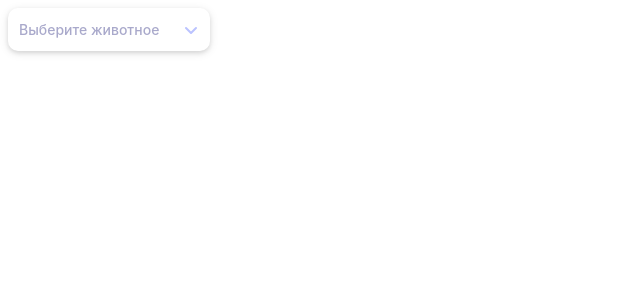
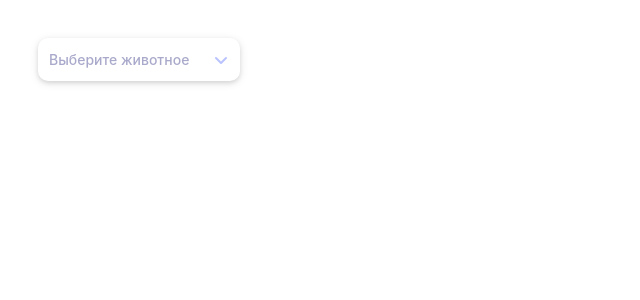
Before and after one commit to Rus7Iv/select-and-table, a Vue app: page / in a window 1280 px wide. Shown: the top 300 px of the page, without its empty margins (0-640 px from the left). Built offline with nearby package versions, Linux system fonts and the light colour scheme.

Commit message:
added global styles (body)

```diff
--- a/src/style.css
+++ b/src/style.css
@@ -8,3 +8,7 @@
   -webkit-font-smoothing: antialiased;
   -moz-osx-font-smoothing: grayscale;
 }
+
+body {
+  padding: 30px;
+}
```
